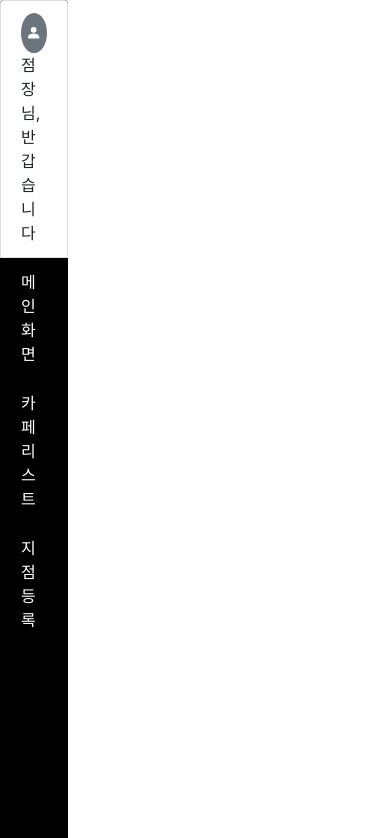
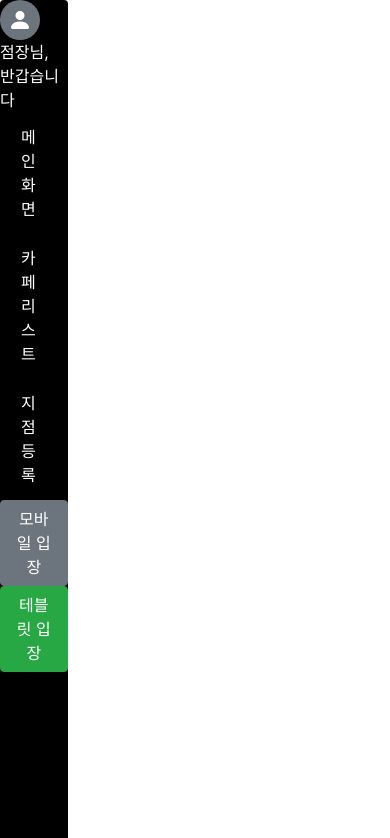
Before and after one commit to RedPanda6801/cafe_front, a Vue app: page /main in a window 390 px wide. Shown: the top 838 px of the page. Built offline with nearby package versions, Linux system fonts and the light colour scheme.

Commit message:
모바일 테블릿 버튼 추가

```diff
--- a/src/views/main/Sidebar.vue
+++ b/src/views/main/Sidebar.vue
@@ -1,10 +1,10 @@
 <template>
   <div>
     <b-list-group class="sidebarList">
-      <b-list-group-item>
+      <div class="profile">
         <b-avatar button @click="$router.push('/mypage')"></b-avatar>
         <div class="nav-side-menu">{{ name }} 점장님, 반갑습니다</div>
-      </b-list-group-item>
+      </div>
       <b-list-group-item class="sidebarListB" href="#" @click="$router.push('/main')">메인 화면</b-list-group-item>
       <b-list-group-item class="sidebarListB" href="#" @click="$router.push('/main/cafelist')"
         >카페 리스트</b-list-group-item
@@ -12,6 +12,10 @@
       <b-list-group-item class="sidebarListB" href="#" @click="$router.push('/main/addcafe')"
         >지점등록</b-list-group-item
       >
+      <div>
+        <b-btn>모바일 입장</b-btn>
+        <b-btn variant="success">테블릿 입장</b-btn>
+      </div>
     </b-list-group>
   </div>
 </template>
@@ -29,4 +33,7 @@ export default {}
   background-color: black;
   color: #fff;
 }
+.profile {
+  color: #fff;
+}
 </style>
```
